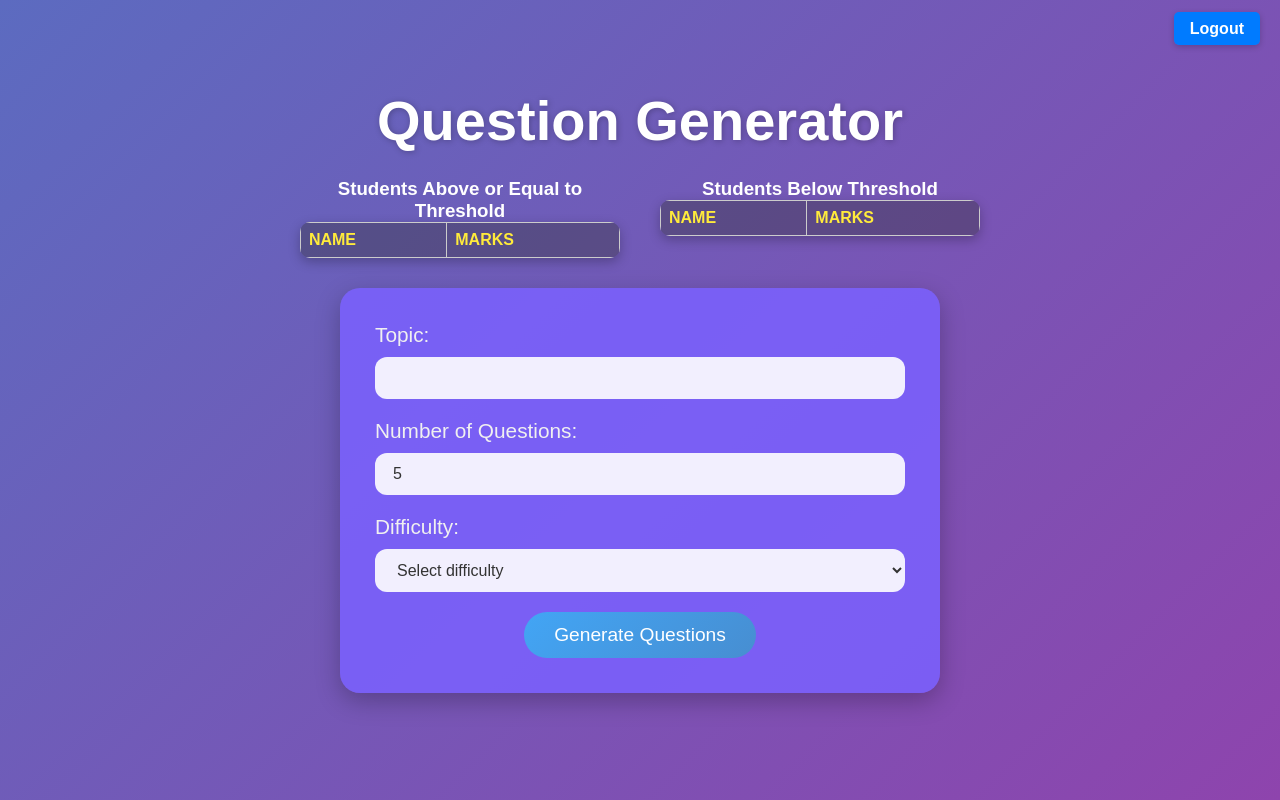
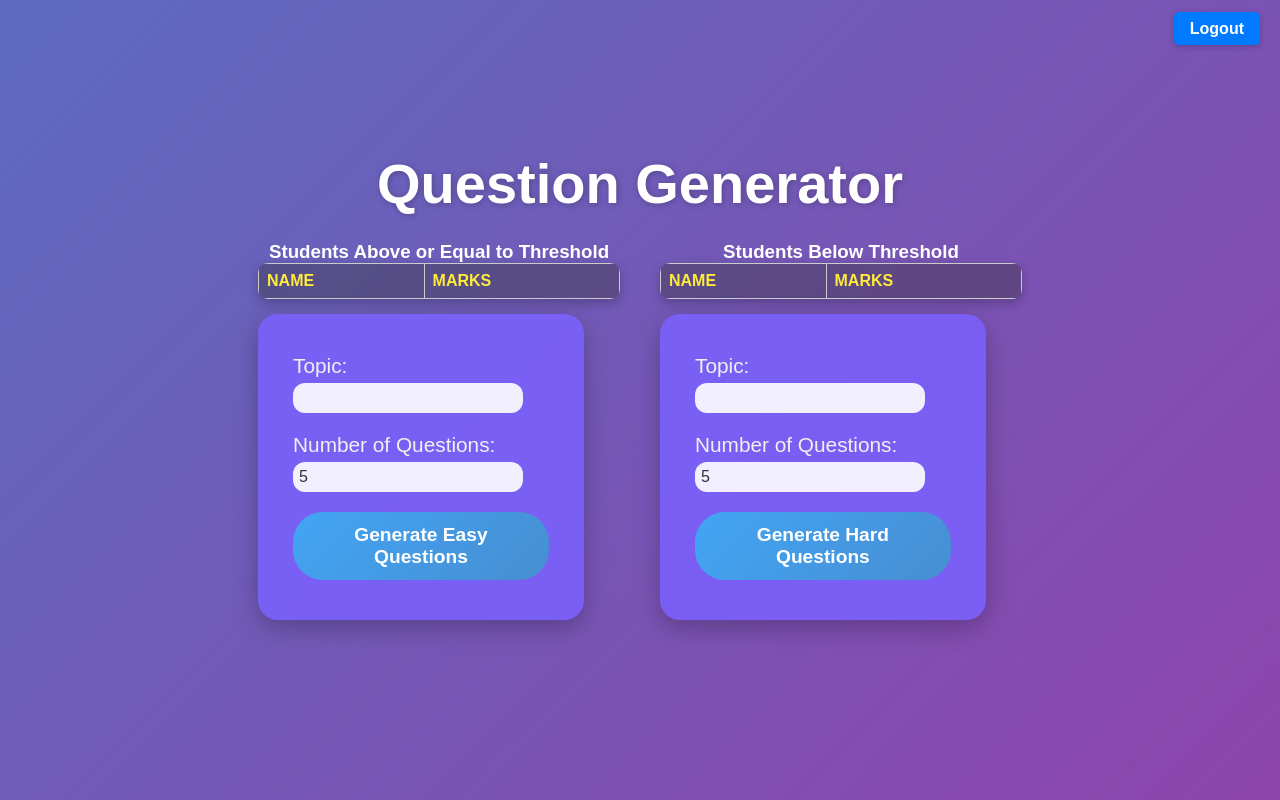
Before and after one commit to sahithialladii/AI-QPG, a Flask app: page /index in a window 1280 px wide. Run offline with Flask 3, Linux system fonts and the light colour scheme; lists and menus that the app fills with data are empty.

Commit message:
sample commit

```diff
--- a/app.py
+++ b/app.py
@@ -174,7 +174,7 @@
 
     user_id = session['user_id']
     cursor = db.cursor(dictionary=True)
-    cursor.execute("SELECT id, title FROM question_papers WHERE user_id = %s ORDER BY created_at DESC", (user_id,))
+    cursor.execute("SELECT id, title ,created_at FROM question_papers WHERE user_id = %s ORDER BY created_at DESC", (user_id,))
     papers = cursor.fetchall()
 
     return render_template('previous_papers.html', papers=papers)
--- a/templates/index.html
+++ b/templates/index.html
@@ -1,11 +1,10 @@
 <!DOCTYPE html>
 <html lang="en">
 <head>
-    <meta charset="UTF-8">
-    <meta name="viewport" content="width=device-width, initial-scale=1.0">
-    <link rel="stylesheet" href="{{ url_for('static', filename='css/index.css') }}">
+    <meta charset="UTF-8" />
+    <meta name="viewport" content="width=device-width, initial-scale=1" />
+    <link rel="stylesheet" href="{{ url_for('static', filename='css/index.css') }}" />
     <title>Question Generator</title>
-
 
     <style>
         .tables-container {
@@ -31,7 +30,8 @@
             padding: 8px;
             text-align: left;
         }
- /* New styling for Logout button */
+
+        /* Logout styling */
         nav.logout-container {
             position: fixed;
             top: 20px;
@@ -55,13 +55,68 @@
             background-color: #0056b3;
         }
 
+        form {
+            margin-top: 15px;
+        }
+
+        form label, form input, form button {
+            display: block;
+            margin: 5px 0;
+        }
+
+        form input[type="text"], form input[type="number"] {
+            width: 90%;
+            padding: 6px;
+            font-size: 1rem;
+        }
+
+        form button {
+            cursor: pointer;
+            background-color: #007bff;
+            border: none;
+            color: white;
+            padding: 8px 12px;
+            border-radius: 4px;
+            font-weight: 600;
+        }
+
+        form button:hover {
+            background-color: #0056b3;
+        }
+
+        h2 {
+            margin-top: 25px;
+        }
+        /* Improved Download PDF button styling */
+    button[id^="downloadPdf"] {
+        display: none;
+        margin-top: 15px;
+        background-color: #28a745;  /* Green color */
+        border: none;
+        color: white;
+        padding: 10px 18px;
+        font-size: 1rem;
+        font-weight: 600;
+        border-radius: 6px;
+        box-shadow: 0 3px 6px rgba(0, 0, 0, 0.15);
+        cursor: pointer;
+        transition: background-color 0.3s ease, box-shadow 0.3s ease;
+    }
+
+    button[id^="downloadPdf"]:hover,
+    button[id^="downloadPdf"]:focus {
+        background-color: #218838;  /* Darker green on hover/focus */
+        box-shadow: 0 4px 8px rgba(33, 136, 56, 0.6);
+        outline: none;
+    }
+
     </style>
-
 </head>
 <body>
     <nav class="logout-container">
         <a href="{{ url_for('logout') }}">Logout</a>
     </nav>
+
     <h1>Question Generator</h1>
 
     <div class="tables-container">
@@ -76,6 +131,24 @@
                 </tr>
                 {% endfor %}
             </table>
+
+            <!-- Form for Easy questions -->
+            <form id="easyQuestionForm">
+                <label for="topic_easy">Topic:</label>
+                <input type="text" id="topic_easy" required />
+
+                <label for="num_questions_easy">Number of Questions:</label>
+                <input type="number" id="num_questions_easy" value="5" required />
+
+                <!-- Hidden input for difficulty -->
+                <input type="hidden" id="difficulty_easy" value="Easy" />
+
+                <button type="submit">Generate Easy Questions</button>
+            </form>
+
+            <h2 id="generatedHeading_easy" style="display:none;">Generated Easy Questions:</h2>
+            <div id="questions_easy"></div>
+            <button id="downloadPdf_easy" style="display:none;">Download Easy Questions PDF</button>
         </div>
 
         <div class="table-section">
@@ -89,106 +162,88 @@
                 </tr>
                 {% endfor %}
             </table>
+
+            <!-- Form for Hard questions -->
+            <form id="hardQuestionForm">
+                <label for="topic_hard">Topic:</label>
+                <input type="text" id="topic_hard" required />
+
+                <label for="num_questions_hard">Number of Questions:</label>
+                <input type="number" id="num_questions_hard" value="5" required />
+
+                <!-- Hidden input for difficulty -->
+                <input type="hidden" id="difficulty_hard" value="Hard" />
+
+                <button type="submit">Generate Hard Questions</button>
+            </form>
+
+            <h2 id="generatedHeading_hard" style="display:none;">Generated Hard Questions:</h2>
+            <div id="questions_hard"></div>
+            <button id="downloadPdf_hard" style="display:none;">Download Hard Questions PDF</button>
         </div>
     </div>
 
+    <script>
+        // Helper function to handle question generation for a form
+        async function handleQuestionFormSubmit(formId, topicId, numQuestionsId, difficultyId, questionsDivId, headingId, downloadBtnId) {
+            const form = document.getElementById(formId);
+            const questionsDiv = document.getElementById(questionsDivId);
+            const generatedHeading = document.getElementById(headingId);
+            const downloadBtn = document.getElementById(downloadBtnId);
 
-    <!-- Form to input the topic and number of questions -->
-    <form id="questionForm">
-        <label for="topic">Topic:</label>
-        <input type="text" id="topic" required>
+            form.addEventListener('submit', async (e) => {
+                e.preventDefault();
 
-        <label for="num_questions">Number of Questions:</label>
-        <input type="number" id="num_questions" value="5" required>
+                const topic = document.getElementById(topicId).value;
+                const numQuestions = document.getElementById(numQuestionsId).value;
+                const difficulty = document.getElementById(difficultyId).value;
 
-        <label for="difficulty">Difficulty:</label>
-    <select id="difficulty" required>
-        <option value="" disabled selected>Select difficulty</option>
-        <option value="Easy">Easy</option>
-        <option value="Hard">Hard</option>
-    </select>
-
-        <button type="submit">Generate Questions</button>
-    </form>
-
-    <!-- Heading for the generated questions -->
-    <h2 id="generatedHeading" style="display: none;">Generated Questions:</h2>
-    <div id="questions"></div>
-
-    <!-- Button to download the questions as a PDF -->
-    <button id="downloadPdf" style="display: none;">Download PDF</button>
-
-    <script>
-        // Handle the question generation form submission
-        document.getElementById('questionForm').addEventListener('submit', async function (e) {
-            e.preventDefault();  // Prevent the default form submission
-
-            const topic = document.getElementById('topic').value;
-            const numQuestions = document.getElementById('num_questions').value;
-            const difficulty = document.getElementById('difficulty').value;
-
-            // Send POST request to the Flask backend to generate questions
+                // Send POST request to backend
                 const response = await fetch('/generate_questions', {
                     method: 'POST',
                     headers: {
                         'Content-Type': 'application/json'
                     },
-                body: JSON.stringify({ topic, num_questions: numQuestions,difficulty })  // Send data as JSON
+                    body: JSON.stringify({ topic, num_questions: numQuestions, difficulty })
                 });
 
                 const data = await response.json();
-            const questionsDiv = document.getElementById('questions');
-            const generatedHeading = document.getElementById('generatedHeading');
-
-            questionsDiv.innerHTML = '';  // Clear previous content
+                questionsDiv.innerHTML = '';
 
                 if (data.questions) {
-                // Show the heading when questions are generated
                     generatedHeading.style.display = 'block';
 
-                // Create a table for displaying questions
+                    // Create a table for questions
                     const table = document.createElement('table');
                     const headerRow = document.createElement('tr');
-
-                // Create headers for the table
-                const questionNumberHeader = document.createElement('th');
-                questionNumberHeader.textContent = 'No.';
-                const questionTextHeader = document.createElement('th');
-                questionTextHeader.textContent = 'Question';
-
-                headerRow.appendChild(questionNumberHeader);
-                headerRow.appendChild(questionTextHeader);
+                    const numberHeader = document.createElement('th');
+                    numberHeader.textContent = 'No.';
+                    const questionHeader = document.createElement('th');
+                    questionHeader.textContent = 'Question';
+                    headerRow.appendChild(numberHeader);
+                    headerRow.appendChild(questionHeader);
                     table.appendChild(headerRow);
 
-                // Add questions as rows
                     data.questions.forEach((question, index) => {
                         const row = document.createElement('tr');
-
-                    const questionNumberCell = document.createElement('td');
-                    questionNumberCell.textContent = index + 1;
-
-                    const questionTextCell = document.createElement('td');
-                    questionTextCell.textContent = question;
-
-                    row.appendChild(questionNumberCell);
-                    row.appendChild(questionTextCell);
+                        const numCell = document.createElement('td');
+                        numCell.textContent = index + 1;
+                        const questionCell = document.createElement('td');
+                        questionCell.textContent = question;
+                        row.appendChild(numCell);
+                        row.appendChild(questionCell);
                         table.appendChild(row);
                     });
 
-                // Append the table to the questionsDiv
                     questionsDiv.appendChild(table);
 
-                // Show the download PDF button
-                const downloadBtn = document.getElementById('downloadPdf');
-                downloadBtn.style.display = 'block';
+                    // Show download button
+                    downloadBtn.style.display = 'inline-block';
 
-                // Handle the PDF generation and download
-                downloadBtn.onclick = async function () {
+                    downloadBtn.onclick = async () => {
                         const pdfResponse = await fetch('/generate_pdf', {
                             method: 'POST',
-                        headers: {
-                            'Content-Type': 'application/json'
-                        },
+                            headers: { 'Content-Type': 'application/json' },
                             body: JSON.stringify({ topic, questions: data.questions })
                         });
                         const blob = await pdfResponse.blob();
@@ -196,17 +251,22 @@
                         const a = document.createElement('a');
                         a.style.display = 'none';
                         a.href = url;
-                    a.download = `${topic}_questions.pdf`;
+                        a.download = `${topic}_${difficulty}_questions.pdf`;
                         document.body.appendChild(a);
                         a.click();
                         window.URL.revokeObjectURL(url);
                     };
                 } else {
-                // If no questions are returned, hide the heading
                     generatedHeading.style.display = 'none';
                     questionsDiv.textContent = data.error || 'An error occurred';
+                    downloadBtn.style.display = 'none';
                 }
             });
+        }
+
+        // Initialize form handlers for both forms
+        handleQuestionFormSubmit('easyQuestionForm', 'topic_easy', 'num_questions_easy', 'difficulty_easy', 'questions_easy', 'generatedHeading_easy', 'downloadPdf_easy');
+        handleQuestionFormSubmit('hardQuestionForm', 'topic_hard', 'num_questions_hard', 'difficulty_hard', 'questions_hard', 'generatedHeading_hard', 'downloadPdf_hard');
     </script>
 </body>
 </html>
--- a/templates/previous_papers.html
+++ b/templates/previous_papers.html
@@ -8,7 +8,10 @@
     <h2>Your Previously Generated Assignments</h2>
     <ul>
         {% for paper in papers %}
-            <li><a href="{{ url_for('download_paper', paper_id=paper.id) }}">{{ paper.title }}</a></li>
+            <li>
+                {{ paper.title }} - Created on {{ paper.created_at.strftime('%Y-%m-%d %H:%M') if paper.created_at else 'Unknown Date' }}
+                <a href="{{ url_for('download_paper', paper_id=paper.id) }}">Download</a>
+            </li>
         {% endfor %}
     </ul>
     <nav>
```
Also changed, not shown: static/css/previous_papers.css (line endings or trailing spaces), 1 other file. Lines whose indentation alone changed are shown as unchanged.
